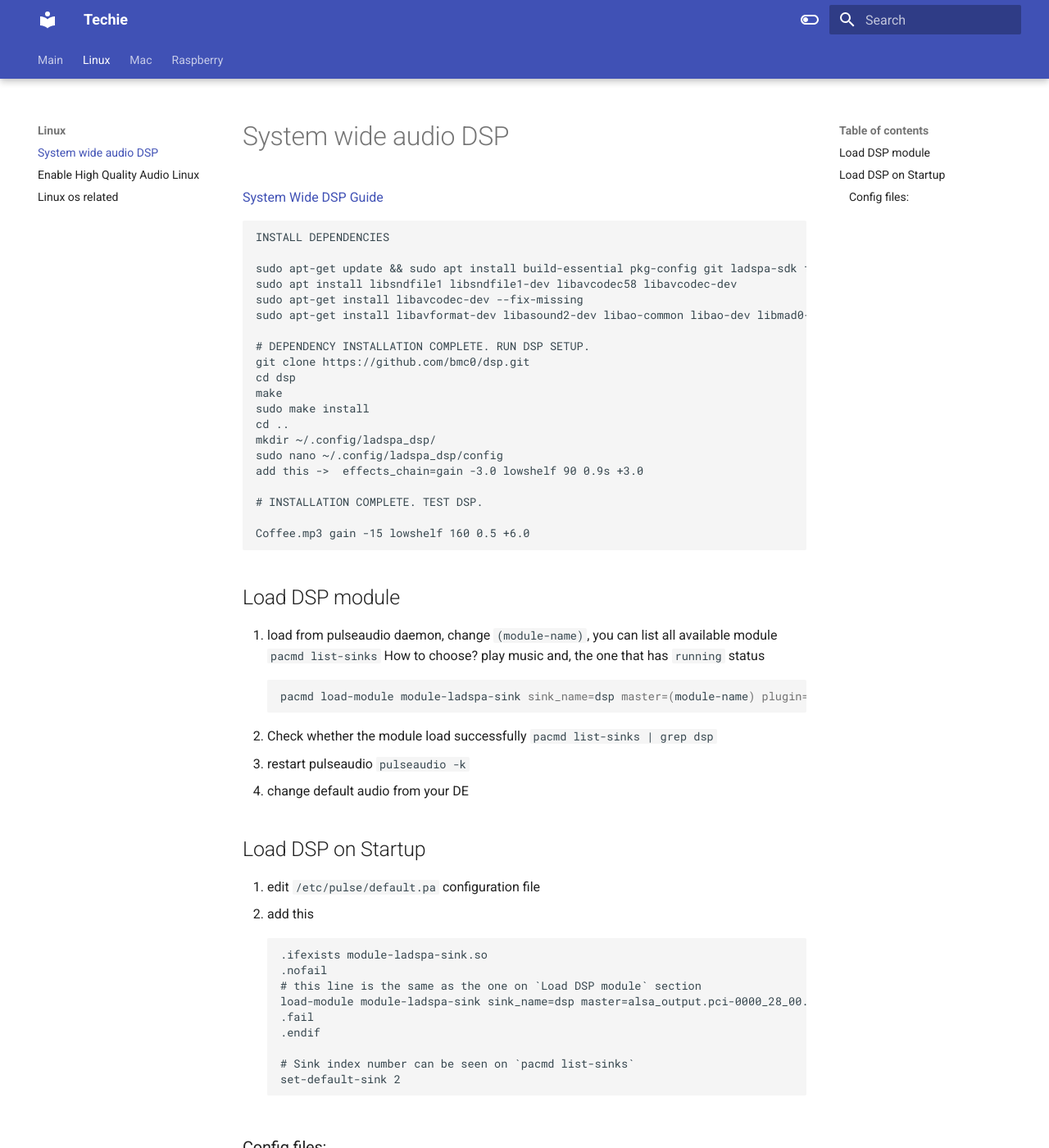
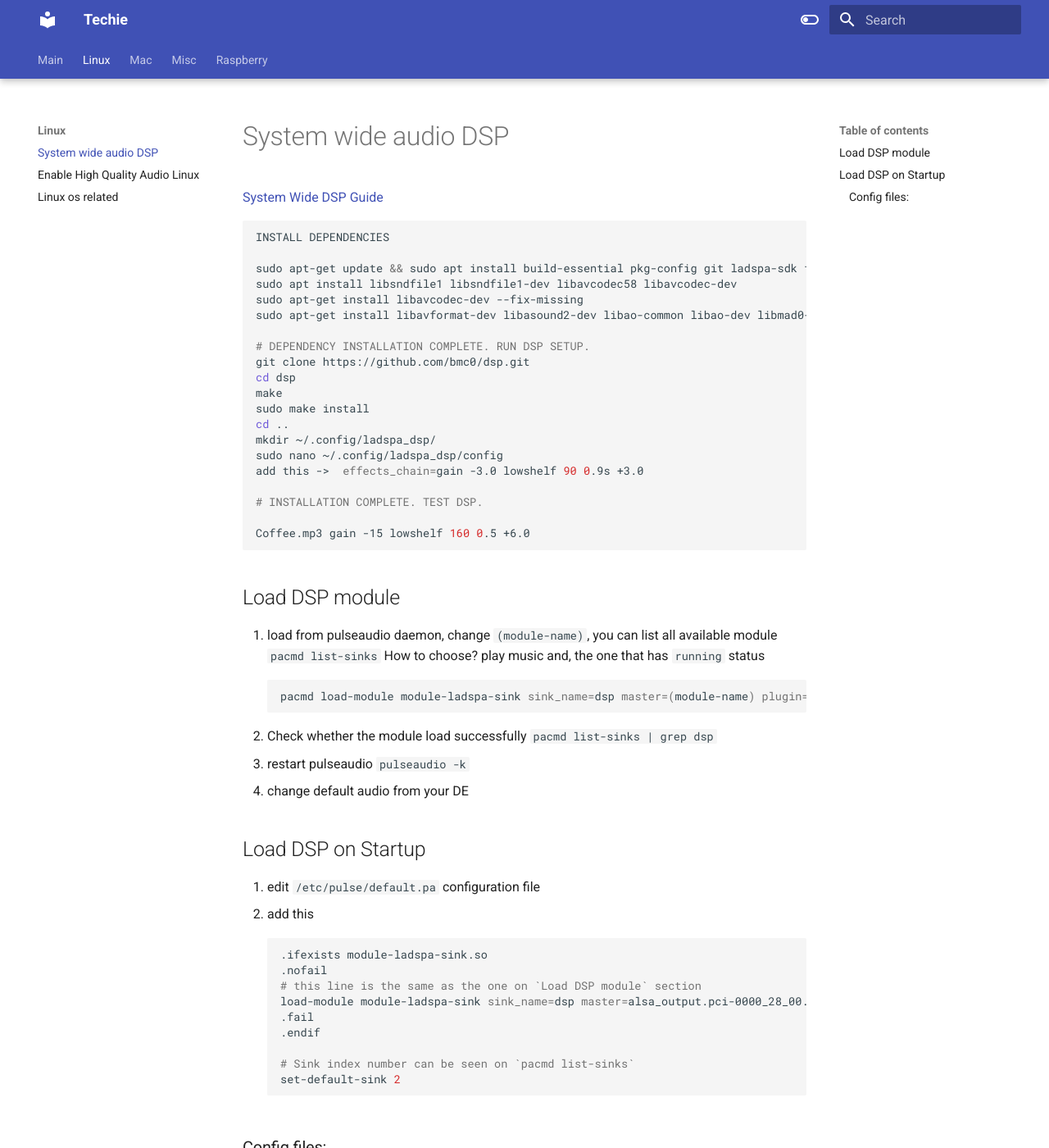
Before and after one commit to 100nandoo/techie, an MkDocs documentation site: the page built from docs/Linux/DSP.md, in a window 1280 px wide and 1400 px high. Shown: the whole window at 82% size. Built offline with MkDocs 1.6.1 and Material for MkDocs 9.7.7, drawn with Linux system fonts in a browser that asks for light colours.

Commit message:
housekeeping

````diff
--- a/docs/Linux/DSP.md
+++ b/docs/Linux/DSP.md
@@ -2,7 +2,7 @@
 
 [System Wide DSP Guide](https://github.com/bmc0/dsp/wiki/System-Wide-DSP-Guide)
 
-```
+```sh
 INSTALL DEPENDENCIES
 
 sudo apt-get update && sudo apt install build-essential pkg-config git ladspa-sdk fftw3 fftw3-dev libzita-convolver-dev
@@ -28,7 +28,7 @@ Coffee.mp3 gain -15 lowshelf 160 0.5 +6.0
 ## Load DSP module
 1. load from pulseaudio daemon, change `(module-name)`, you can list all available module `pacmd list-sinks`
    How to choose? play music and, the one that has `running` status
-```bash
+```sh
 pacmd load-module module-ladspa-sink sink_name=dsp master=(module-name) plugin=ladspa_dsp label=ladspa_dsp
 ```
 2. Check whether the module load successfully
@@ -41,7 +41,7 @@ pacmd load-module module-ladspa-sink sink_name=dsp master=(module-name) plugin=l
 ## Load DSP on Startup
 1. edit `/etc/pulse/default.pa` configuration file
 2. add this
-```
+```sh
 .ifexists module-ladspa-sink.so
 .nofail
 # this line is the same as the one on `Load DSP module` section
--- a/mkdocs.yml
+++ b/mkdocs.yml
@@ -31,3 +31,4 @@ plugins:
 markdown_extensions:
   - pymdownx.highlight
   - pymdownx.superfences
+  - pymdownx.inlinehilite
````
Also changed, not shown: docs/Linux/enable_high_quality_audio_linux.md (+1 -1 lines), docs/Misc/os_installation.md (renamed from os_installation.md, +1 -1 lines), docs/Misc/software_developer.md (renamed from software_developer.md, +1 -0 lines).
